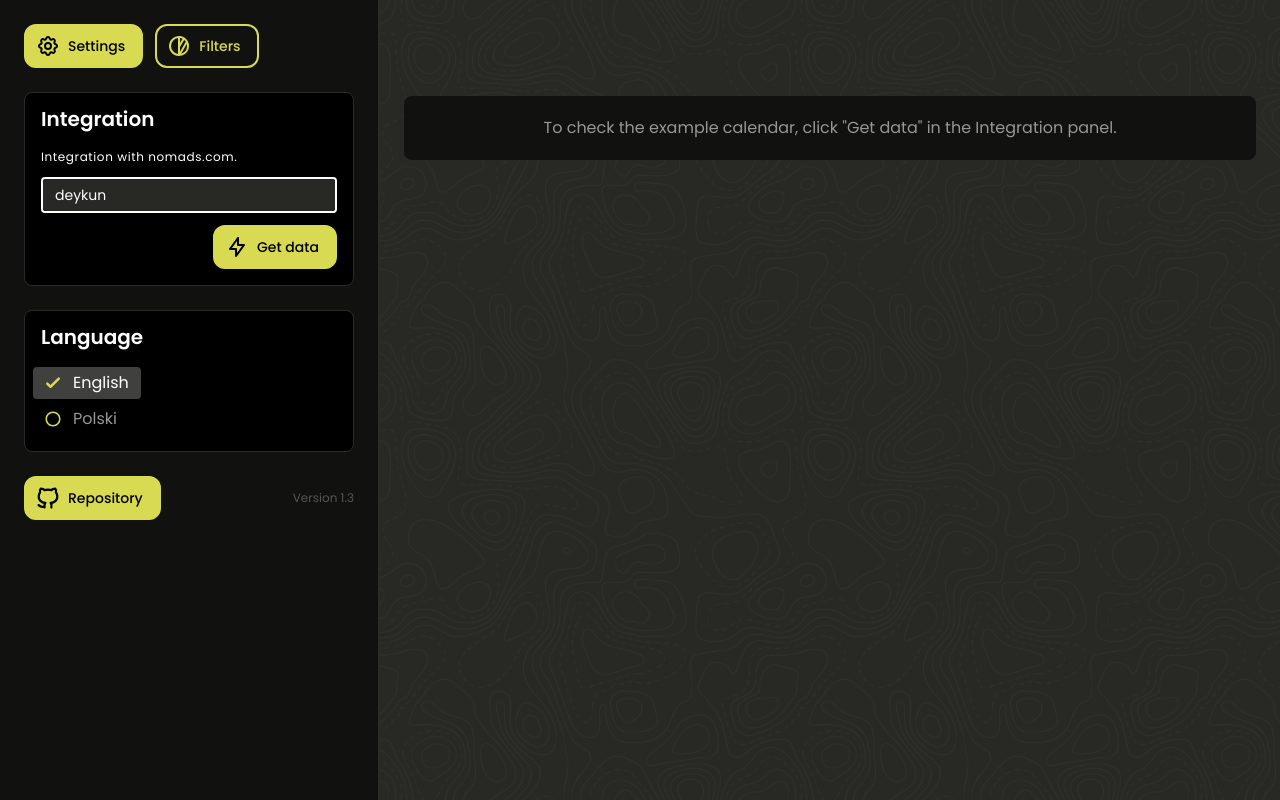
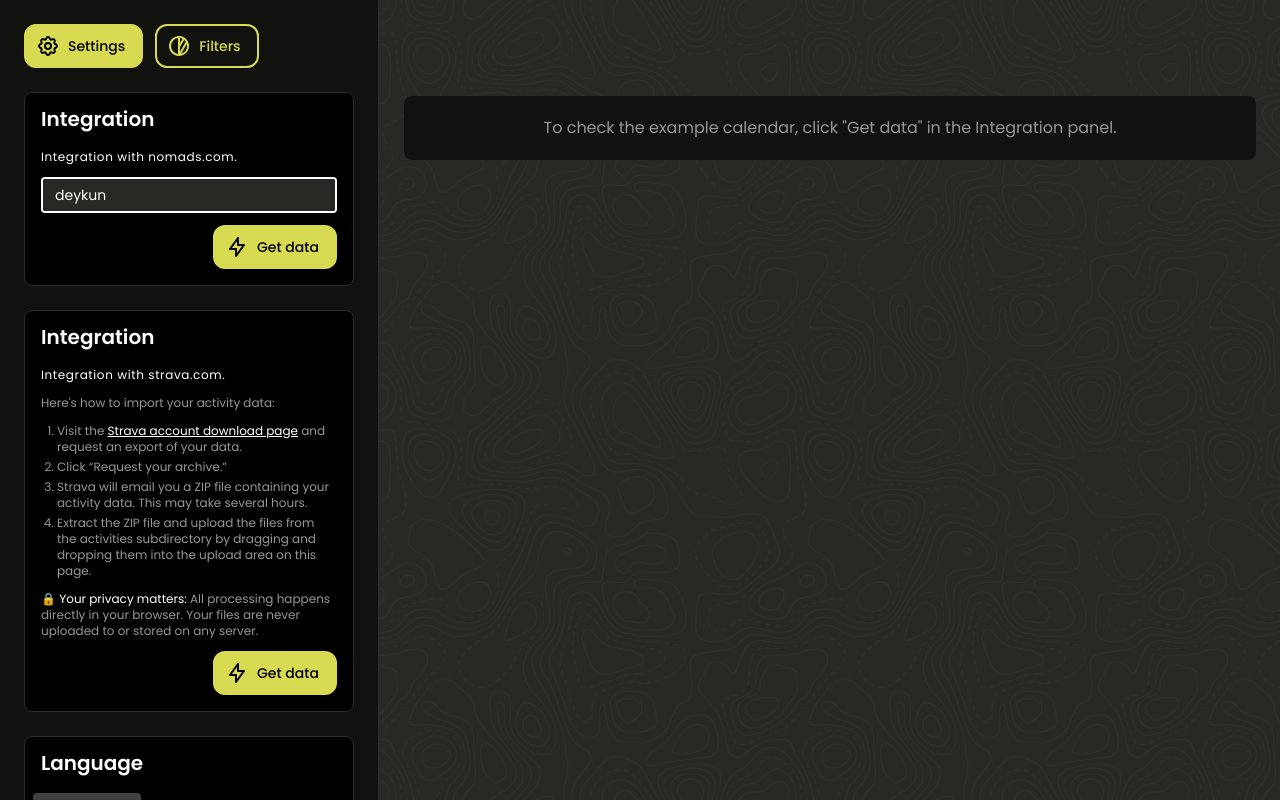
Before and after one commit to Deykun/travel-calendar, a React (Vite) app: page / in a window 1280 px wide. Built offline with nearby package versions, Linux system fonts and the light colour scheme; what i18next-intervalplural-postprocessor would draw is missing.

Commit message:
Strava pane added

```diff
--- /dev/null
+++ b/src/features/settings/panes/PaneIntegrationNomads.tsx
@@ -0,0 +1,84 @@
+import { useState } from 'react';
+import { useTranslation } from 'react-i18next';
+
+import { Button } from '@/components/button/Button';
+import { Datetime } from '@/components/datetime/datetime';
+import IconBolt from '@/components/icons/IconBolt';
+import IconWarning from '@/components/icons/IconWarning';
+import Input from '@/components/input/Input';
+import { Pane } from '@/features/sidebar/components/pane/Pane';
+import { openSidebarFilters } from '@/features/sidebar/stores/useSidebarStore';
+import { cn } from '@/utils/tailwind';
+
+import { getDataFromNomads } from '../actions/get-data-from-nomads';
+import useDataStore from '../stores/useDateStore';
+
+export function PaneIntegrationNomads() {
+  const [isLoading, setIsLoading] = useState(false);
+  const [errorMessage, setErrorMessage] = useState('');
+  const integrationCode = useDataStore((store) => store.integration.integrationCode);
+  const lastUpdate = useDataStore((store) => store.integration.lastUpdate);
+  const [username, setUsername] = useState(integrationCode ?? 'deykun');
+
+  const { t } = useTranslation();
+
+  const handleUsernameUpdate = (newValue: string) => {
+    setUsername(newValue);
+    setErrorMessage('');
+  };
+
+  const handleSubmitNomads: React.SubmitEventHandler<HTMLFormElement> = async (event) => {
+    event.preventDefault();
+
+    if (isLoading) {
+      return;
+    }
+
+    setIsLoading(true);
+
+    if (username) {
+      const response = await getDataFromNomads({ username });
+
+      if (response.isSuccess) {
+        openSidebarFilters();
+
+        return;
+      }
+
+      setErrorMessage(response.reason);
+    }
+
+    setIsLoading(false);
+  };
+
+  return (
+    <Pane>
+      <Pane.Title>{t('integration.title')}</Pane.Title>
+      <form onSubmit={handleSubmitNomads} className={cn('flex flex-col gap-3')}>
+        <Pane.Subtitle>{t('integration.withNomads')}</Pane.Subtitle>
+        <Input value={username} setValue={handleUsernameUpdate} isDisabled={isLoading} />
+        <Button className="ml-auto" type="submit" isDisabled={!username} isLoading={isLoading}>
+          <IconBolt />
+          <span>{t('integration.getData')}</span>
+        </Button>
+      </form>
+      {lastUpdate && (
+        <p className="text-[#979797] text-xs mt-2">
+          {t('integration.lastUpdatePrefix')}{' '}
+          <span className="text-white">
+            <Datetime date={lastUpdate} />
+          </span>
+          .
+        </p>
+      )}
+      {errorMessage && (
+        <Pane.Footer>
+          <h4 className="flex gap-2 mb-1 text-sm text-[white] font-semibold tracking-wide">
+            <IconWarning className="size-5 text-[#d8da51]" /> <span>{t('common.error')}</span>
+          </h4>
+          <p className="text-xs mb-2">{t(errorMessage)}</p>
+        </Pane.Footer>
+      )}
+    </Pane>
+  );
+}
--- a/src/features/settings/panes/PaneIntegration.tsx
+++ b/src/features/settings/panes/PaneIntegrationStrava.tsx
@@ -13,7 +13,9 @@ import { cn } from '@/utils/tailwind';
 import { getDataFromNomads } from '../actions/get-data-from-nomads';
 import useDataStore from '../stores/useDateStore';
 
-export function PaneIntegration() {
+const STRAVA_EXPORT_URL = 'https://www.strava.com/athlete/delete_your_account';
+
+export function PaneIntegrationStatsHunters() {
   const [isLoading, setIsLoading] = useState(false);
   const [errorMessage, setErrorMessage] = useState('');
   const integrationCode = useDataStore((store) => store.integration.integrationCode);
@@ -22,10 +24,10 @@ export function PaneIntegration() {
 
   const { t } = useTranslation();
 
-  const handleUsernameUpdate = (newValue: string) => {
-    setUsername(newValue);
-    setErrorMessage('');
-  };
+  //   const handleUsernameUpdate = (newValue: string) => {
+  //     setUsername(newValue);
+  //     setErrorMessage('');
+  //   };
 
   const handleSubmitNomads: React.SubmitEventHandler<HTMLFormElement> = async (event) => {
     event.preventDefault();
@@ -55,8 +57,24 @@ export function PaneIntegration() {
     <Pane>
       <Pane.Title>{t('integration.title')}</Pane.Title>
       <form onSubmit={handleSubmitNomads} className={cn('flex flex-col gap-3')}>
-        <Pane.Subtitle>{t('integration.withNomads')}</Pane.Subtitle>
-        <Input value={username} setValue={handleUsernameUpdate} isDisabled={isLoading} />
+        <Pane.Subtitle>{t('integration.withStrava')}</Pane.Subtitle>
+        <p className="text-[#979797] text-xs">{t('integration.strava.intro')}</p>
+        <ol className="list-decimal pl-4 flex flex-col gap-1 text-[#979797] text-xs [&_a]:text-white [&_a]:underline">
+          <li
+            dangerouslySetInnerHTML={{
+              __html: t('integration.strava.step1', {
+                link: `<a href="${STRAVA_EXPORT_URL}" target="_blank" rel="noreferrer">${t('integration.strava.step1Link')}</a>`,
+              }),
+            }}
+          />
+          <li>{t('integration.strava.step2')}</li>
+          <li>{t('integration.strava.step3')}</li>
+          <li>{t('integration.strava.step4')}</li>
+        </ol>
+        <p
+          className="text-[#979797] text-xs [&_strong]:text-white [&_strong]:font-normal"
+          dangerouslySetInnerHTML={{ __html: `🔒 ${t('integration.strava.privacy')}` }}
+        />
         <Button className="ml-auto" type="submit" isDisabled={!username} isLoading={isLoading}>
           <IconBolt />
           <span>{t('integration.getData')}</span>
--- a/src/features/settings/sidebars/SidebarSettings.tsx
+++ b/src/features/settings/sidebars/SidebarSettings.tsx
@@ -3,7 +3,8 @@ import { useTranslation } from 'react-i18next';
 import { Button } from '@/components/button/Button';
 import IconGithub from '@/components/icons/IconGithub';
 
-import { PaneIntegration } from '../panes/PaneIntegration';
+import { PaneIntegrationNomads } from '../panes/PaneIntegrationNomads';
+import { PaneIntegrationStatsHunters } from '../panes/PaneIntegrationStrava';
 import { PaneLanguage } from '../panes/PaneLanguage';
 import useDataStore from '../stores/useDateStore';
 
@@ -13,7 +14,8 @@ export function SidebarSettings() {
 
   return (
     <div className="flex flex-col gap-6">
-      <PaneIntegration />
+      <PaneIntegrationNomads />
+      <PaneIntegrationStatsHunters />
       <PaneLanguage />
       <div className="flex justify-between items-center">
         <Button tagName="a" href="https://github.com/Deykun/travel-calendar" target="_blank">
--- a/src/locales/en.json
+++ b/src/locales/en.json
@@ -65,6 +65,14 @@
   "preferences.language.current": "English",
   "integration.title": "Integration",
   "integration.withNomads": "Integration with nomads.com.",
+  "integration.withStrava": "Integration with strava.com.",
+  "integration.strava.intro": "Here's how to import your activity data:",
+  "integration.strava.step1": "Visit the {{link}} and request an export of your data.",
+  "integration.strava.step1Link": "Strava account download page",
+  "integration.strava.step2": "Click “Request your archive.”",
+  "integration.strava.step3": "Strava will email you a ZIP file containing your activity data. This may take several hours.",
+  "integration.strava.step4": "Extract the ZIP file and upload the files from the activities subdirectory by dragging and dropping them into the upload area on this page.",
+  "integration.strava.privacy": "<strong>Your privacy matters:</strong> All processing happens directly in your browser. Your files are never uploaded to or stored on any server.",
   "integration.getData": "Get data",
   "integration.lastUpdatePrefix": "Last update",
   "integration.errors.unableToFetch": "Unable to retrieve data for this user - either the account does not exist or the profile is private.",
--- a/src/locales/pl.json
+++ b/src/locales/pl.json
@@ -28,7 +28,8 @@
   "summary.trips_few": "{{count}} podróże",
   "summary.trips_many": "{{count}} podróży",
   "summary.visits_one": "1 wizyta",
-  "summary.visits_other": "{{count}}  wizyt",
+  "summary.visits_few": "{{count}} wizyty",
+  "summary.visits_many": "{{count}} wizyt",
   "summary.totalCountries": "Odwiedzonych krajów",
   "summary.totalYearsAbroad": "Lat za granicą",
   "summary.yearOfUnlocking": "Rok odblokowania",
@@ -70,6 +71,14 @@
   "preferences.language.current": "Polski",
   "integration.title": "Integracja",
   "integration.withNomads": "Integracja z nomads.com",
+  "integration.withStrava": "Integracja ze strava.com.",
+  "integration.strava.intro": "Używasz Stravy? Oto jak zaimportować dane o aktywnościach:",
+  "integration.strava.step1": "Wejdź na {{link}} i poproś o eksport swoich danych.",
+  "integration.strava.step1Link": "stronę pobierania danych konta Strava",
+  "integration.strava.step2": "Kliknij „Request your archive”.",
+  "integration.strava.step3": "Strava wyśle Ci e-mailem plik ZIP z danymi o aktywnościach. Może to potrwać kilka godzin.",
+  "integration.strava.step4": "Rozpakuj plik ZIP i prześlij pliki z podkatalogu activities, przeciągając je i upuszczając w obszarze przesyłania na tej stronie.",
+  "integration.strava.privacy": "<strong>Twoja prywatność ma znaczenie:</strong> całe przetwarzanie odbywa się bezpośrednio w Twojej przeglądarce. Twoje pliki nigdy nie są przesyłane ani przechowywane na żadnym serwerze.",
   "integration.getData": "Pobierz dane",
   "integration.lastUpdatePrefix": "Ostatnia aktualizacja",
   "integration.errors.unableToFetch": "Nie można pobrać danych dla tego użytkownika - konto nie istnieje lub profil jest prywatny.",
```
Also changed, not shown: src/features/settings/actions/nomads/README.md (added), src/features/settings/actions/statshunters/README.md (added).
